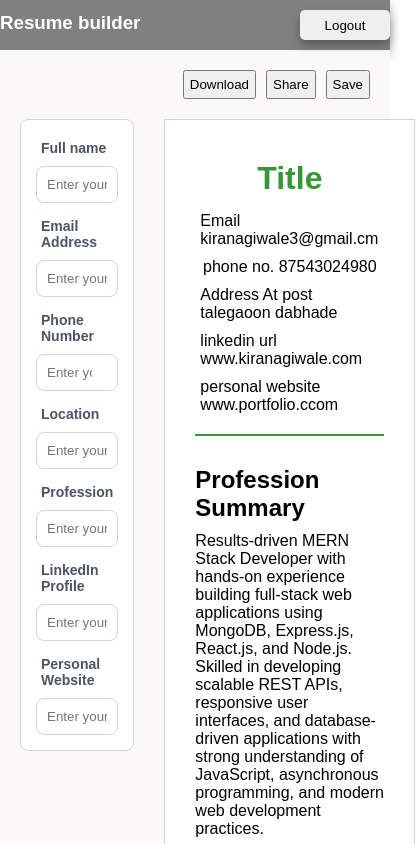
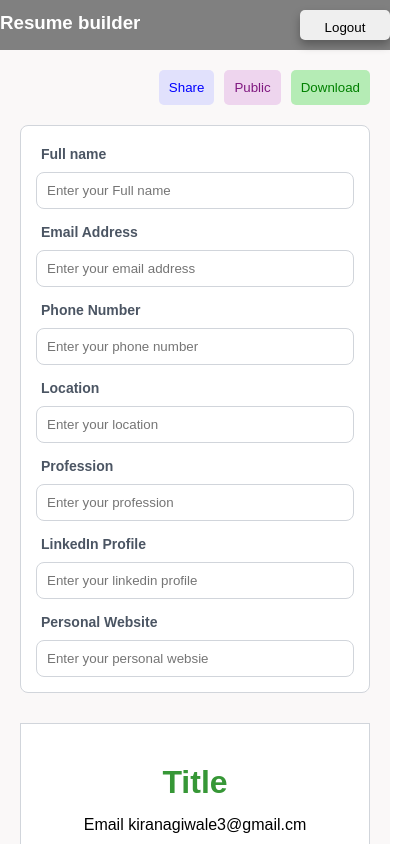
Before and after one commit to Kiran9991/Resume-builder, a React (Vite) app: page / in a window 390 px wide. Shown: the top 844 px of the page, 415 px wide, since content can reach past the window. Built offline with nearby package versions, Linux system fonts and the light colour scheme.

Commit message:
made responsive

```diff
--- a/src/components/Resume Preview/ResumePreview.jsx
+++ b/src/components/Resume Preview/ResumePreview.jsx
@@ -1,13 +1,49 @@
 import React from "react";
-import html2pdf from "html2pdf.js";
 
 import styles from "./ResumePreview.module.css";
 
-export const DownloadPdf = () => {
-  const element = document.getElementById("resumeDownload");
+export function PrintPdf() {
+  let divContents = document.getElementById("resumeDownload").innerHTML;
+  let printWindow = window.open("", "", "height=500, width=500");
+  const styles = Array.from(document.styleSheets)
+    .map((styleSheet) => {
+      try {
+        if (styleSheet.href) {
+          return `<link rel="stylesheet" href="${styleSheet.href}">`;
+        } else {
+          return `<style>
+            ${Array.from(styleSheet.cssRules)
+              .map((rule) => rule.cssText)
+              .join("")}
+          </style>`;
+        }
+      } catch (e) {
+        return e;
+      }
+    })
+    .join("");
+    console.log(styles)
+  printWindow.document.open();
+  printWindow.document.write(`
+                <html>
+                <head>
+                    <title>Print Div Content</title>
 
-  html2pdf().from(element).save("Resume.pdf");
-};
+                    ${styles}
+                    <style>
+                        .previewSection{
+                        margin:50px;
+                        }
+                    </style>
+                </head>
+                <body>
+                    ${divContents}
+                </body>
+                </html>
+            `);
+  printWindow.document.close();
+  printWindow.print();
+}
 
 export default function ResumePreview() {
   return (
--- a/src/components/Resume Preview/ResumePreview.module.css
+++ b/src/components/Resume Preview/ResumePreview.module.css
@@ -1,6 +1,8 @@
 .previewSection{
     height: 100%;
-    width: 60%;
+    width: 100%;
+    max-width: 800px;
+    box-sizing: border-box;
     background-color: white;
     padding: 30px;
     border: 1px solid #d1d5db;
--- a/src/index.css
+++ b/src/index.css
@@ -1,5 +1,12 @@
-*{
+* {
   padding: 0;
   margin: 0;
   font-family: sans-serif;
 }
+
+button {
+  padding: 10px;
+  cursor: pointer;
+  border-radius: 5px;
+  border: none;
+}
--- a/src/pages/ResumeForm.jsx
+++ b/src/pages/ResumeForm.jsx
@@ -1,6 +1,6 @@
 import React from 'react'
 import styles from './ResumeForm.module.css';
-import { DownloadPdf } from '../components/Resume Preview/ResumePreview';
+import { PrintPdf } from '../components/Resume Preview/ResumePreview';
 
 import ResumePreview from '../components/Resume Preview/ResumePreview';
 
@@ -10,13 +10,14 @@ export default function ResumeForm() {
     <div className={styles.resumeContainer}>
 
       <div className={styles.btnSection}>
-        <button className={styles.downloadbtn} onClick={DownloadPdf}>Download</button>
 
-        <button>Share</button>
-        <button>Save</button>
+        <button className={styles.share} onClick={PrintPdf}>Share</button>
+        <button className={styles.public}>Public</button>
+        <button className={styles.downloadbtn}>Download</button>
       </div>
 
       <div className={styles.resumeForm}>
+
       <div className={styles.formSection}>
         <form>
             <div className={styles.inputGroup}>
--- a/src/pages/ResumeForm.module.css
+++ b/src/pages/ResumeForm.module.css
@@ -12,12 +12,36 @@
     justify-content: flex-end;
     padding-bottom: 20px;
     gap: 10px;
-} button {
-    padding: 5px;
-    cursor: pointer;
 }
 
 .downloadbtn{
+    background-color: rgb(181, 236, 181);
+    color: green;
+}
+
+.downloadbtn:hover{
+    transition: 0.5s ease;
+    box-shadow: 0 0 0 1px green;
+}
+
+.share {
+    background-color: rgb(225, 225, 252);
+    color: blue;
+}
+
+.share:hover{
+    transition: 0.5s ease;
+    box-shadow: 0 0 0 1px blue;
+}
+
+.public {
+    background-color: rgb(238, 213, 238);
+    color: rgb(128, 25, 128);
+}
+
+.public:hover{
+    transition: 0.5s ease;
+    box-shadow: 0 0 0 1px rgb(85, 26, 85);
 }
 
 .resumeForm{
@@ -33,7 +57,8 @@
     background-color: white;
     border-radius: 0.5rem;
     height: 100%;
-    width: 40%;
+    width: 100%;
+    max-width: 500px;
     padding: 10px;
     box-sizing: border-box;
     border: 1px solid #d1d5db;
@@ -73,7 +98,13 @@
 }
 
 @media (max-width: 768px) {
-    .formSection{
-        width: 100%;
+
+    .formSection {
+        margin: auto;
+    }
+
+    .resumeForm {
+        display: flex;
+        flex-direction: column;
     }
 }
```
